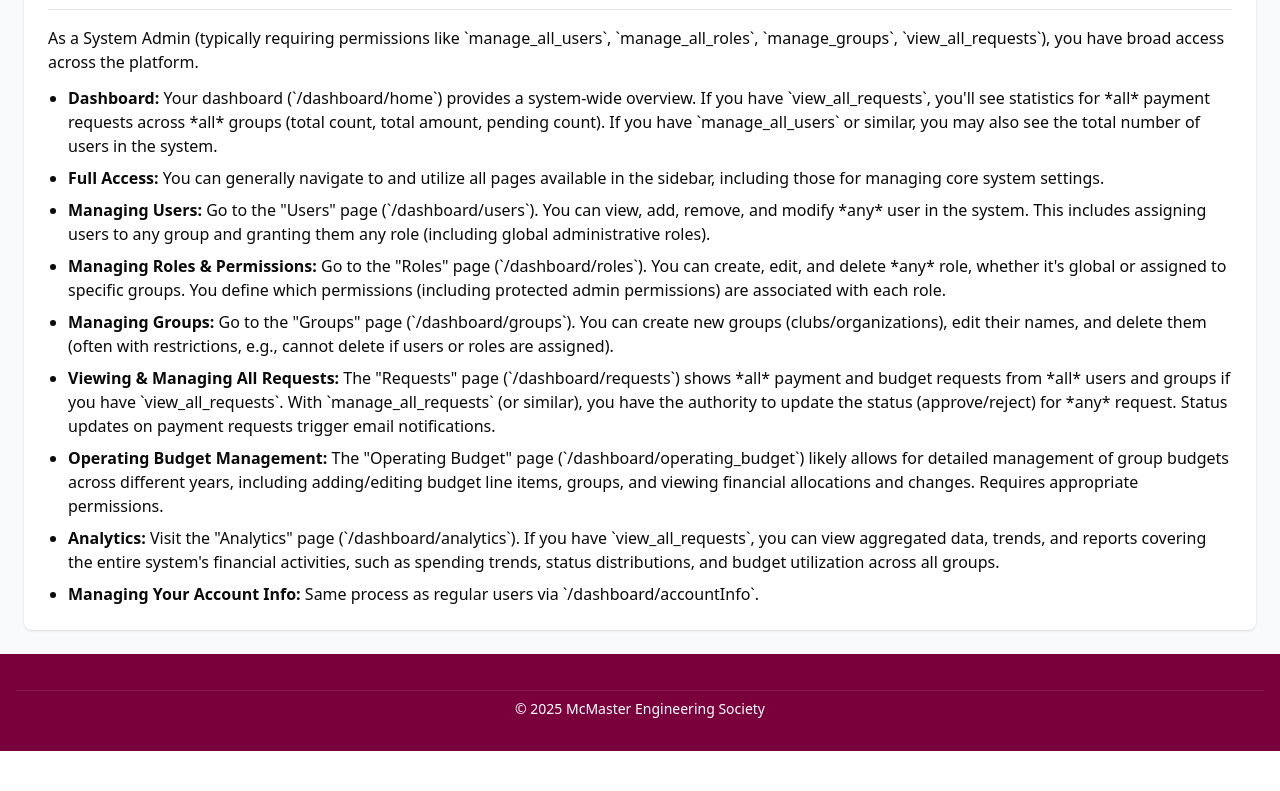
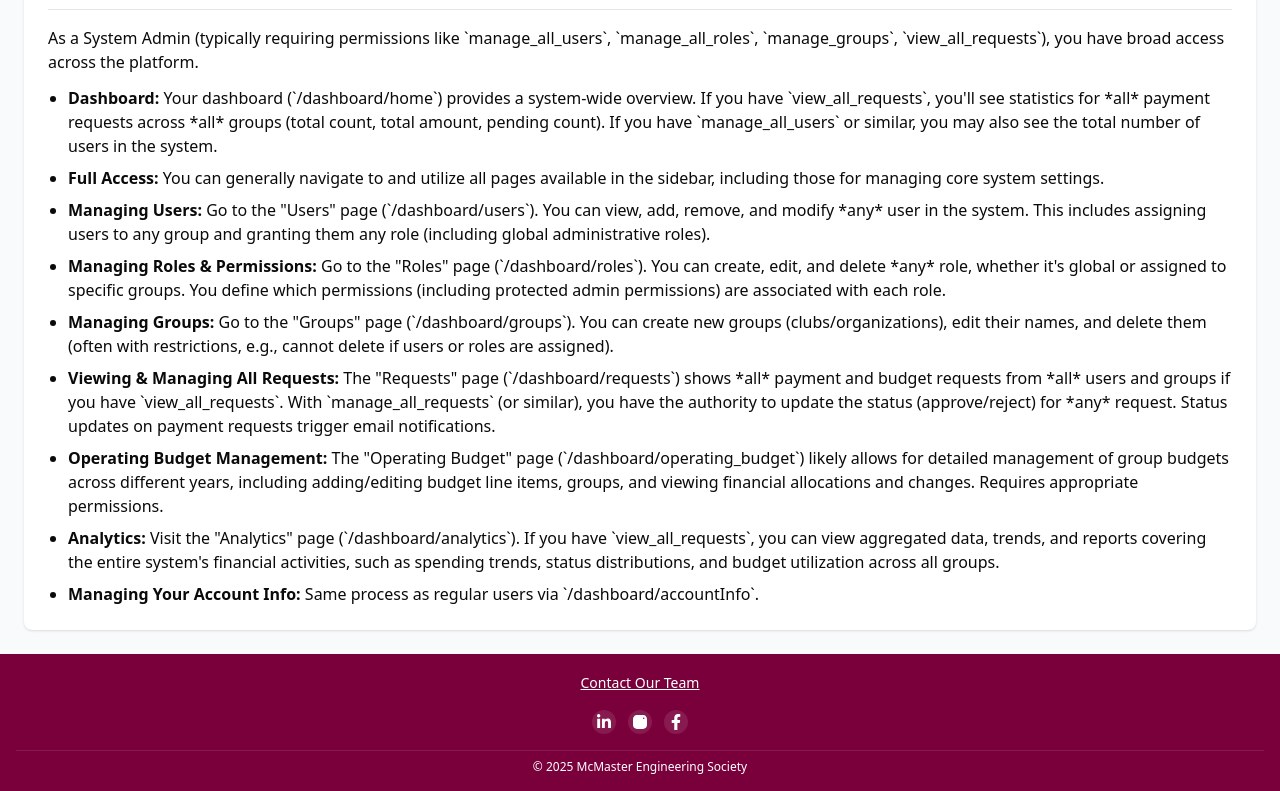
Before and after one commit to Housam2020/MES-ERP, a Next.js app in the folder src/: page /dashboard/guide in a window 1280 px wide. Shown: the part 2069-2860 px from the top of the page. Before the commit the page ends 2820 px from the top, so only its background shows below. Built offline with nearby package versions, Linux system fonts and the light colour scheme; no server answers.

Commit message:
Enhance footer with contact and social media links

```diff
--- a/src/src/components/dashboard/Footer.tsx
+++ b/src/src/components/dashboard/Footer.tsx
@@ -2,9 +2,111 @@
 
 export default function Footer() {
   return (
-    <footer className="bg-[#7A003C] dark:bg-[#1A365D] text-white dark:text-white py-8">
-      <div className="container mx-auto px-4">
-        <div className="mt-1 pt-2 border-t border-white/10 dark:border-white/10 text-center text-sm">
+    <footer className="bg-[#7A003C] dark:bg-[#1A365D] text-white py-4">
+      <div className="container mx-auto px-4 text-center space-y-4">
+        {/* Contact Section */}
+        <div>
+          <a
+            href="mailto:alamourh@mcmaster.ca"
+            className="text-sm underline hover:text-gray-200 transition"
+          >
+            Contact Our Team
+          </a>
+        </div>
+
+        {/* Social Media Links */}
+        <div className="flex justify-center space-x-3">
+          {/* LinkedIn */}
+          <a
+            href="https://www.linkedin.com/company/mcmaster-engineering-society/posts/?feedView=all"
+            target="_blank"
+            rel="noopener noreferrer"
+            className="p-1 rounded-full bg-white/10 hover:bg-white/20 transition"
+            aria-label="LinkedIn"
+          >
+            <svg
+              fill="currentColor"
+              viewBox="0 0 448 512"
+              height="16"
+              width="16"
+              xmlns="http://www.w3.org/2000/svg"
+            >
+              <path d="M100.28 448H7.4V148.9h92.88zM53.79 108.1C24.09 108.1
+                0 83.5 0 53.8a53.79 53.79 0 0 1
+                107.58 0c0 29.7-24.1 54.3-53.79
+                54.3zM447.9 448h-92.68V302.4c0-34.7
+                -.7-79.2-48.29-79.2-48.29 0-55.69
+                37.7-55.69 76.7V448h-92.78V148.9h89.08
+                v40.8h1.3c12.4-23.5 42.69-48.3 87.88
+                -48.3 94 0 111.28 61.9 111.28
+                142.3V448z" />
+            </svg>
+          </a>
+
+          {/* Instagram */}
+          <a
+            href="https://www.instagram.com/macengsociety/"
+            target="_blank"
+            rel="noopener noreferrer"
+            className="p-1 rounded-full bg-white/10 hover:bg-white/20 transition"
+            aria-label="Instagram"
+          >
+            <svg
+              fill="currentColor"
+              viewBox="0 0 448 512"
+              height="16"
+              width="16"
+              xmlns="http://www.w3.org/2000/svg"
+            >
+              <path d="M224.1 141c-63.6 0-114.9 51.3-114.9
+                114.9s51.3 114.9 114.9 114.9S339
+                319.5 339 255.9 287.7 141 224.1
+                141zm0 189.6c-41.1 0-74.7-33.5-74.7
+                -74.7s33.5-74.7 74.7-74.7 74.7
+                33.5 74.7 74.7-33.6 74.7-74.7
+                74.7zm146.4-194.3c0 14.9-12 26.8
+                -26.8 26.8-14.9 0-26.8-12-26.8
+                -26.8s12-26.8 26.8-26.8 26.8
+                12 26.8 26.8zm76.1 27.2c-1.7
+                -35.9-9.9-67.7-36.2-93.9-26.2
+                -26.2-58-34.4-93.9-36.2-37
+                -2.1-147.9-2.1-184.9 0-35.8
+                1.7-67.6 9.9-93.9 36.1s-34.4
+                58-36.2 93.9c-2.1 37-2.1
+                147.9 0 184.9 1.7 35.9 9.9
+                67.7 36.2 93.9s58 34.4 93.9
+                36.2c37 2.1 147.9 2.1 184.9
+                0 35.9-1.7 67.7-9.9 93.9-36.2
+                26.2-26.2 34.4-58 36.2-93.9
+                2.1-37 2.1-147.8 0-184.8z" />
+            </svg>
+          </a>
+
+          {/* Facebook */}
+          <a
+            href="https://www.facebook.com/MacEngSociety/"
+            target="_blank"
+            rel="noopener noreferrer"
+            className="p-1 rounded-full bg-white/10 hover:bg-white/20 transition"
+            aria-label="Facebook"
+          >
+            <svg
+              fill="currentColor"
+              viewBox="0 0 320 512"
+              height="16"
+              width="16"
+              xmlns="http://www.w3.org/2000/svg"
+            >
+              <path d="M279.14 288l14.22-92.66h-88.91v-60.13c0-25.35
+                12.42-50.06 52.24-50.06h40.42V6.26S260.43
+                0 225.36 0c-73.22 0-121.08 44.38-121.08
+                124.72v70.62H22.89V288h81.39v224h100.17V288z" />
+            </svg>
+          </a>
+        </div>
+
+        {/* Footer Text */}
+        <div className="text-xs pt-2 border-t border-white/10">
           <p>© 2025 McMaster Engineering Society</p>
         </div>
       </div>
```
